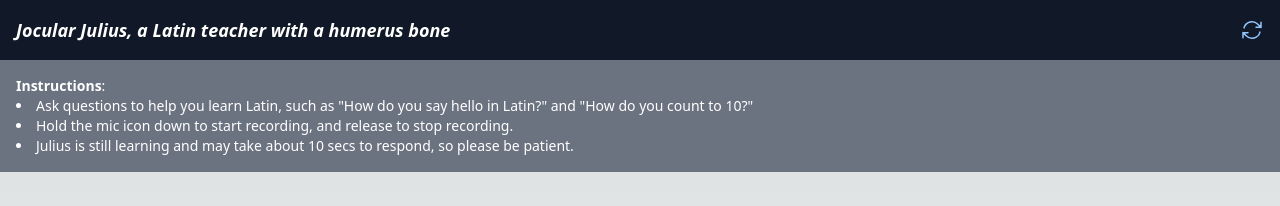
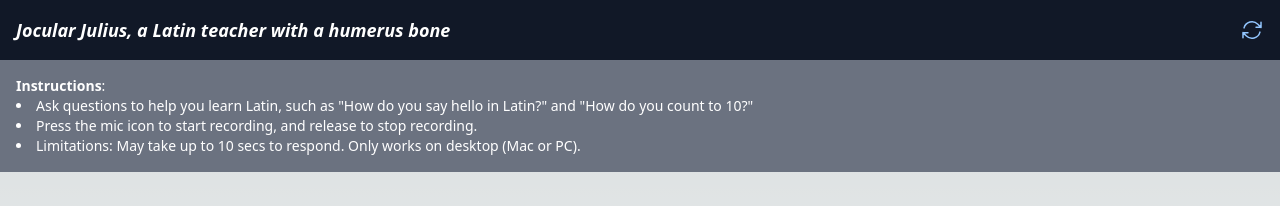
Before and after one commit to LamayaGameDev/ChatFrontend, a Next.js app: page / in a window 1280 px wide. Shown: the top 206 px of the page. Built offline with nearby package versions, Linux system fonts and the light colour scheme.

Commit message:
Update Title.tsx
added limitations

```diff
--- a/components/Title.tsx
+++ b/components/Title.tsx
@@ -64,8 +64,8 @@ function Title({ setMessages }: Props) {
         <ul className="list-disc list-inside">
           {/* Add your instructions here as list items */}
           <li>Ask questions to help you learn Latin, such as "How do you say hello in Latin?" and "How do you count to 10?" </li>
-          <li>Hold the mic icon down to start recording, and release to stop recording.</li>
-          <li>Julius is still learning and may take about 10 secs to respond, so please be patient.</li>
+          <li>Press the mic icon to start recording, and release to stop recording.</li>
+          <li>Limitations: May take up to 10 secs to respond. Only works on desktop (Mac or PC).</li>
           {/* Add more instructions as needed */}
         </ul>
       </div>
```
